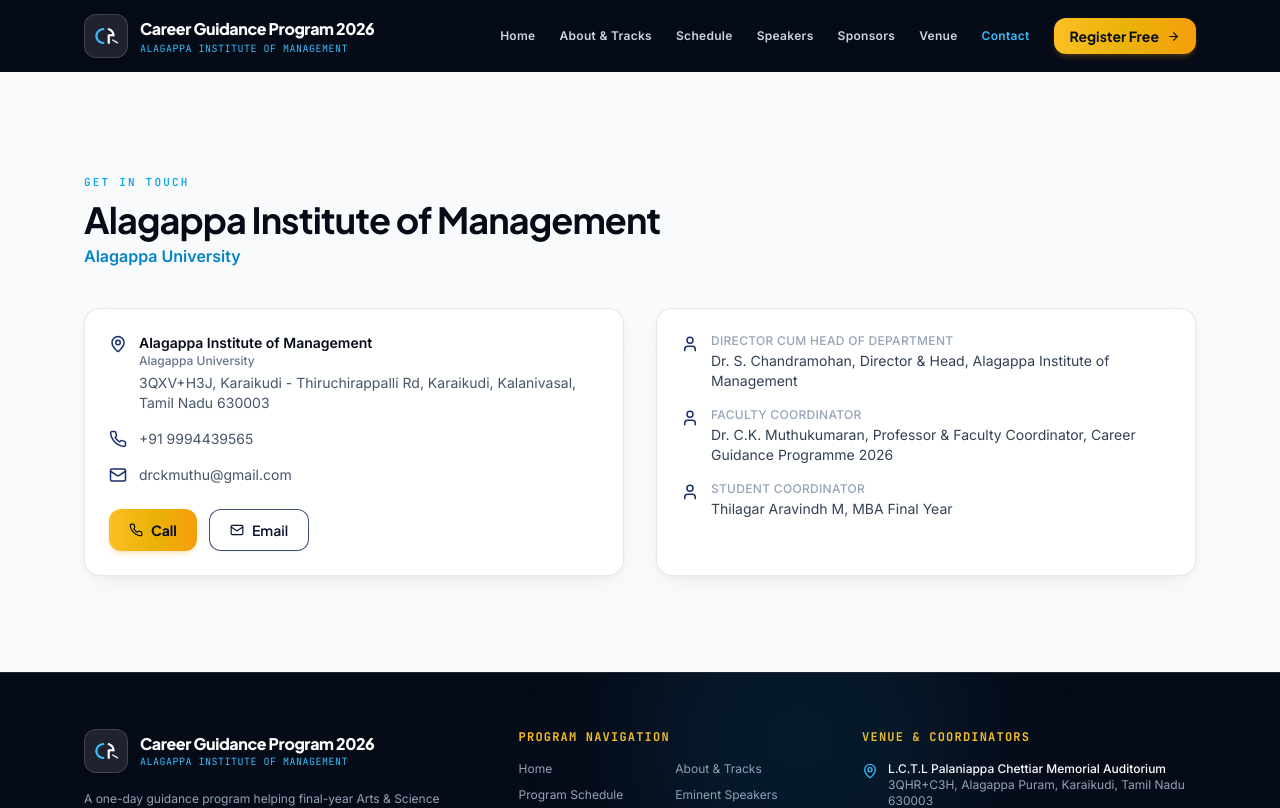
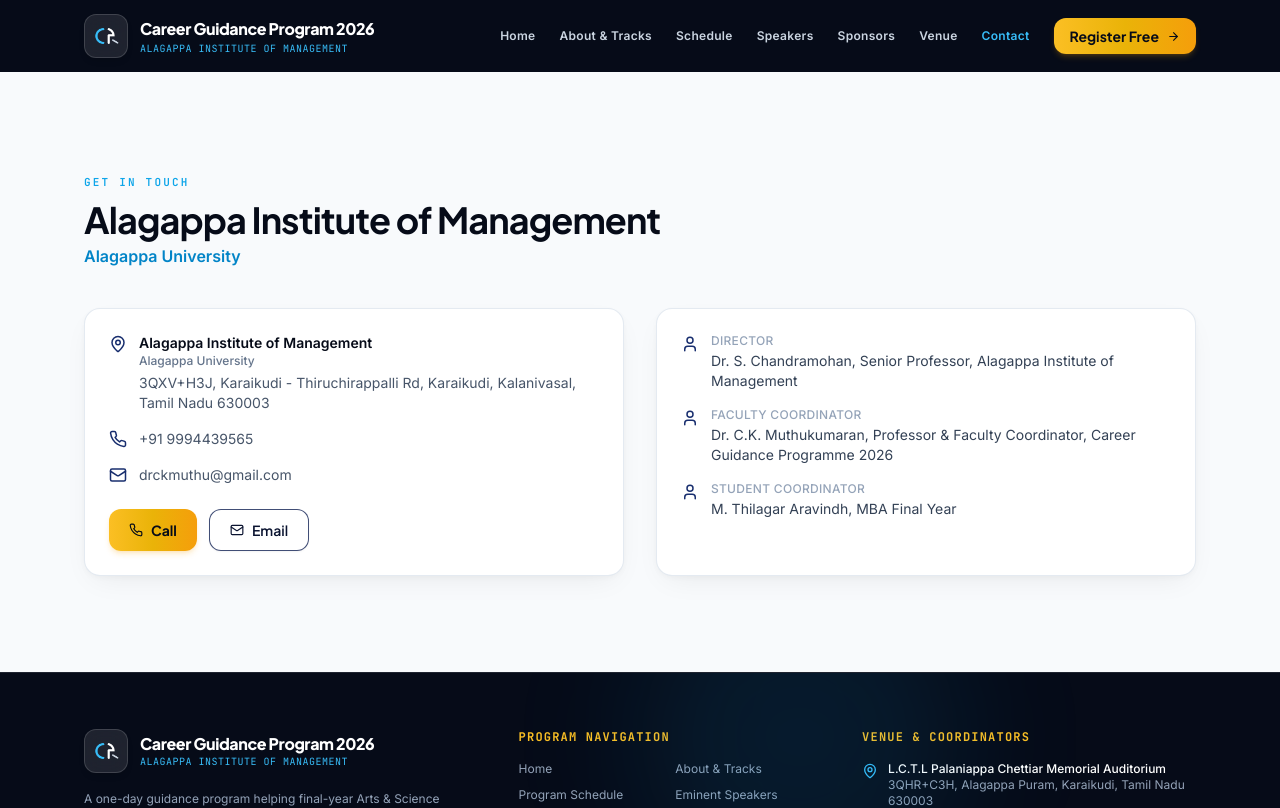
Before and after one commit to vigneshvicky1312/CareerGuidance, a React (Vite) app: page /contact in a window 1280 px wide. Shown: the top 808 px of the page. Built offline with nearby package versions, Linux system fonts and the light colour scheme.

Commit message:
Update director and student coordinator details

```diff
--- a/src/components/Contact.jsx
+++ b/src/components/Contact.jsx
@@ -49,7 +49,7 @@
 
         <div className="card space-y-4 min-w-0 p-5 sm:p-6">
           {[
-            ['Director cum Head of Department', eventConfig.director],
+            ['Director', eventConfig.director],
             ['Faculty Coordinator', eventConfig.facultyCoordinator],
             ['Student Coordinator', eventConfig.studentCoordinator],
           ].map(([label, value]) => (
--- a/src/components/EventSchedule.jsx
+++ b/src/components/EventSchedule.jsx
@@ -33,7 +33,7 @@
     period: 'morning',
     track: 'inaugural',
     title: 'Grand Inauguration & Welcome Address',
-    speaker: 'Dr. S. Chandramohan, Director, AIM & University Dignitaries',
+    speaker: 'Dr. S. Chandramohan, Senior Professor, AIM & University Dignitaries',
     venue: 'Main Auditorium Stage',
     badge: 'Inaugural Session',
     badgeColor: 'gold',
--- a/src/components/RegistrationPass.jsx
+++ b/src/components/RegistrationPass.jsx
@@ -471,7 +471,7 @@
         <div class="section-heading sans">Organising Leadership &amp; Coordinators</div>
         <div class="coord-row">
           <div class="coord-cell">
-            <div class="coord-role sans">Director &amp; Head</div>
+            <div class="coord-role sans">Director</div>
             <div class="coord-name sans">${eventConfig.director.split(',')[0]}</div>
             <div class="coord-dept">${eventConfig.director.split(',').slice(1).join(',').trim()}</div>
           </div>
--- a/src/config/eventConfig.js
+++ b/src/config/eventConfig.js
@@ -35,9 +35,9 @@
   email: 'drckmuthu@gmail.com',
   phone: '+91 9994439565',
 
-  director: 'Dr. S. Chandramohan, Director & Head, Alagappa Institute of Management',
+  director: 'Dr. S. Chandramohan, Senior Professor, Alagappa Institute of Management',
   facultyCoordinator: 'Dr. C.K. Muthukumaran, Professor & Faculty Coordinator, Career Guidance Programme 2026',
-  studentCoordinator: 'Thilagar Aravindh M, MBA Final Year',
+  studentCoordinator: 'M. Thilagar Aravindh, MBA Final Year',
 
   chiefGuest: {
     name: 'Mr. Arvind Rajan',
```
